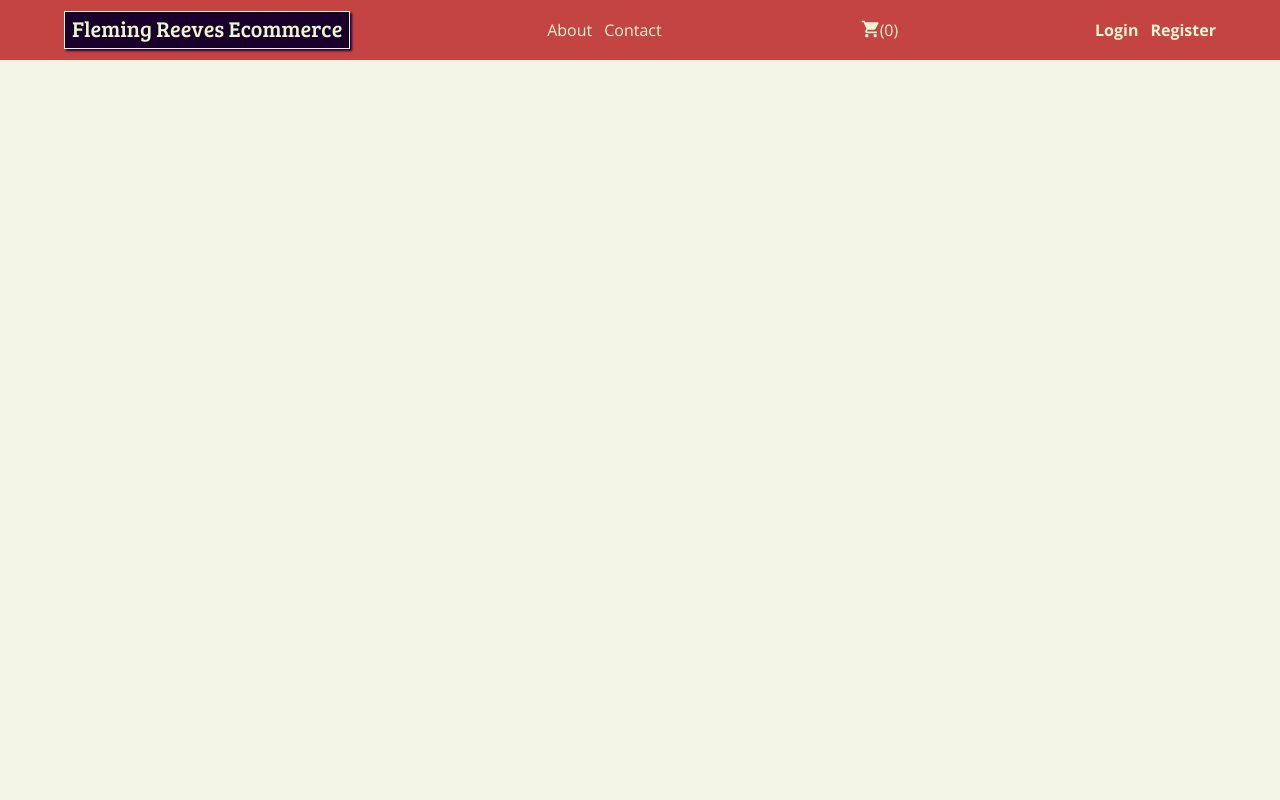
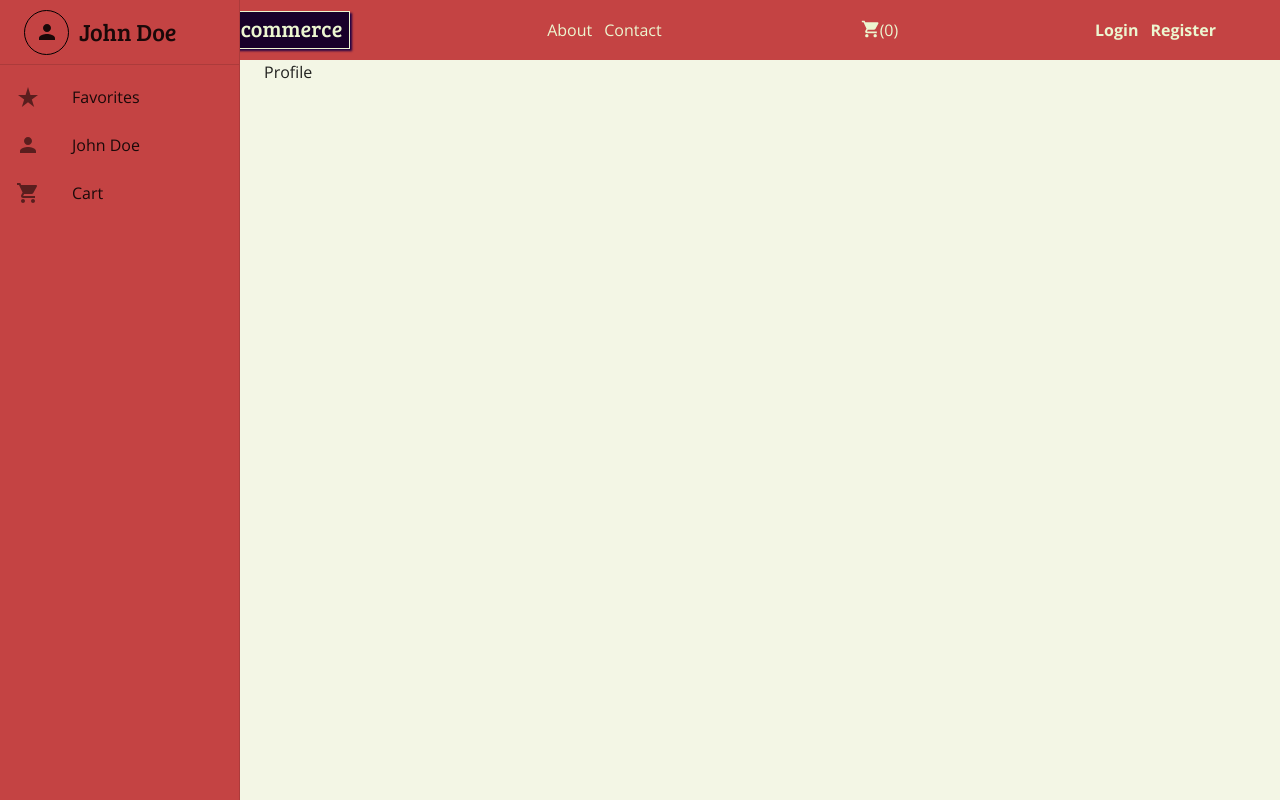
Before and after one commit to AndrewJFleming/fleming-reeves-ecommerce, a React (Create React App) app in the folder client/: page /profile in a window 1280 px wide. Built offline with nearby package versions, Linux system fonts and the light colour scheme; no server answers.

Commit message:
Sidebar is functioning and looks halfway decent

```diff
--- a/client/src/App.tsx
+++ b/client/src/App.tsx
@@ -15,6 +15,10 @@ import SingleProduct from "./pages/SingleProduct/SingleProduct";
 import { TopNav } from "./components/TopNav/TopNav";
 
 import { ProductData } from "./interfaces";
+import Layout from "./components/Layout/Layout";
+import Favorites from "./pages/Favorites/Favorites";
+import Cart from "./pages/Cart/Cart";
+import Profile from "./pages/Profile/Profile";
 // import "./App.css";
 
 const customTheme = createTheme({
@@ -109,12 +113,13 @@ function App() {
       .then((response: AxiosResponse) => {
         setProducts(response?.data);
       });
-  }, [products]);
+  }, []);
 
   return (
     <ThemeProvider theme={customTheme}>
       <CssBaseline />
       <TopNav user={user} />
+      <Layout user={user}>
         <Routes>
           <Route element={<Home productData={products} />} path="/" />
           <Route element={<About />} path="/about" />
@@ -125,7 +130,11 @@ function App() {
             element={<SingleProduct productData={products} />}
             path="/products/:productId"
           />
+          <Route element={<Favorites favorites={products} />} path="/favorites"/>
+          <Route element={<Cart productsInCart={products}/>} path="/cart" />
+          <Route element={<Profile />} path="/profile" />
         </Routes>
+      </Layout>
     </ThemeProvider>
   );
 }
--- /dev/null
+++ b/client/src/components/Layout/Layout.tsx
@@ -0,0 +1,138 @@
+import { makeStyles } from '@mui/styles';
+import React, { useState } from 'react';
+import AppBar from '@mui/material/AppBar';
+import Box from '@mui/material/Box';
+import Divider from '@mui/material/Divider';
+import Drawer from '@mui/material/Drawer';
+import List from '@mui/material/List';
+import ListItem from '@mui/material/ListItem';
+import ListItemIcon from '@mui/material/ListItemIcon';
+import ListItemText from '@mui/material/ListItemText';
+import MailIcon from '@mui/icons-material/Mail';
+import MenuIcon from '@mui/icons-material/Menu';
+import Toolbar from '@mui/material/Toolbar';
+import Typography from '@mui/material/Typography';
+import { ClassNames } from '@emotion/react';
+import StarRateIcon from '@mui/icons-material/StarRate';
+import PersonIcon from '@mui/icons-material/Person';
+import ShoppingCartIcon from '@mui/icons-material/ShoppingCart';
+import { Person } from '@mui/icons-material';
+import { flexbox } from '@mui/system';
+import { Container, CssBaseline, Paper } from '@mui/material';
+import { TopNav } from '../TopNav/TopNav';
+import { Link } from 'react-router-dom';
+
+type Props = {
+  children?: React.ReactNode;
+  user: boolean;
+};
+
+const drawerWidth = 240;
+
+const useStyles = makeStyles((theme: any) => {
+  return {
+    drawer: {
+      backgroundColor: '#C44343!important'
+    },
+    root: {
+      display: 'flex'
+    },
+    userIcon: {
+      marginRight: 10
+    },
+    userIconContainer: {
+      marginRight: 10,
+      width: 45,
+      height: 45,
+      borderRadius: 50,
+      border: '1px solid black',
+      display: 'flex',
+      justifyContent: 'center',
+      alignItems: 'center'
+    },
+    navLink: {
+      textDecoration: 'none',
+      color: 'inherit',
+      '&:hover': {
+        textDecoration: 'none'
+      }
+    }
+  };
+});
+
+const menuItems = [
+  {
+    text: 'Favorites',
+    icon: <StarRateIcon />,
+    path: '/favorites'
+  },
+  {
+    //   Add username variable here
+    text: 'John Doe',
+    icon: <PersonIcon />,
+    path: '/profile'
+  },
+  {
+    text: 'Cart',
+    icon: <ShoppingCartIcon />,
+    path: '/cart'
+  }
+];
+
+const drawer = <div />;
+
+const Layout = ({ children, user }: Props) => {
+  const classes = useStyles();
+
+  return (
+    <Box className={classes.root}>
+      <CssBaseline />
+      <Drawer
+        sx={{
+          flexShrink: 0,
+          '& .MuiDrawer-paper': {
+            width: drawerWidth,
+            boxSizing: 'border-box'
+          }
+        }}
+        classes={{
+          paper: classes.drawer
+        }}
+        variant="permanent"
+        anchor="left"
+      >
+        <Toolbar>
+          <Box className={classes.userIconContainer}>
+            <PersonIcon />
+          </Box>
+          <Typography variant="h5">John Doe</Typography>
+        </Toolbar>
+        <Divider />
+        <List className={classes.drawer}>
+          {menuItems.map((item, index) =>
+            <Link className={classes.navLink} to={item.path}>
+              <ListItem button key={item.text}>
+                <ListItemIcon>
+                  {item.icon}
+                </ListItemIcon>
+                <ListItemText primary={item.text} />
+              </ListItem>
+            </Link>
+          )}
+        </List>
+        <Paper className={classes.drawer} />
+      </Drawer>
+      <Container
+        sx={{
+          width: `calc(100% - ${drawerWidth}px)`,
+          ml: `${drawerWidth}px`,
+          alignSelf: 'space-around'
+        }}
+      >
+        {children}
+      </Container>
+    </Box>
+  );
+};
+
+export default Layout;
--- a/client/src/components/Products/Product/Product.css
+++ b/client/src/components/Products/Product/Product.css
@@ -1,6 +1,6 @@
 .product-card {
     width: 245px;
-    min-height: 550px;
+    min-height: 425px;
     border-radius: 15px;
     padding: 12px;
     margin: 12px;
--- /dev/null
+++ b/client/src/pages/Cart/Cart.tsx
@@ -0,0 +1,68 @@
+import {
+  Box,
+  List,
+  ListItem,
+  ListItemText,
+  Typography
+} from '@mui/material';
+import React from 'react';
+import { ProductData } from '../../interfaces';
+import { products } from './../../../data';
+
+type Props = {
+  productsInCart: ProductData[];
+};
+
+const Cart = ({ productsInCart }: Props) => {
+  let currentCart = productsInCart.map(product => {
+    return (
+      <ListItem
+        alignItems="flex-start"
+        sx={{
+          width: '85%',
+          border: '1px solid black',
+          borderRadius: 7,
+          margin: '15px 0px'
+        }}
+      >
+        <img
+          src={product.squareThumbUrl}
+          alt="a preview of the product"
+        />
+        <ListItemText
+          primary={product.title}
+          secondary={'Price:  $' + product.price}
+          primaryTypographyProps={{
+            fontSize: '24px',
+            fontWeight: 600
+          }}
+          sx={{
+            alignSelf: 'center',
+            marginLeft: '3vw',
+            fontSize: '24px'
+          }}
+        />
+      </ListItem>
+    );
+  });
+
+  return (
+    <Box>
+      <Typography variant="h2" textAlign="center">
+        Cart
+      </Typography>
+      <List
+        sx={{
+          display: 'flex',
+          flexDirection: 'column',
+          alignItems: 'center'
+        }}
+      >
+        {currentCart}
+        <Typography />
+      </List>
+    </Box>
+  );
+};
+
+export default Cart;
--- /dev/null
+++ b/client/src/pages/Favorites/Favorites.tsx
@@ -0,0 +1,69 @@
+import {
+  Box,
+  List,
+  ListItem,
+  ListItemText,
+  Typography
+} from '@mui/material';
+import { makeStyles } from '@mui/styles';
+import React from 'react';
+import { ProductData } from '../../interfaces';
+
+type Props = {
+  favorites?: ProductData[];
+};
+
+const useStyles = makeStyles((theme: any) => {
+  return {};
+});
+
+const Favorites = ({ favorites }: Props) => {
+
+    let allFavorites = favorites?.map(favorite => {
+      return (
+        <ListItem
+          alignItems="flex-start"
+          sx={{
+            width: '85%',
+            border: '1px solid black',
+            borderRadius: 7,
+            margin: '15px 0px'
+          }}
+        >
+          <img
+            src={favorite.squareThumbUrl}
+            alt="a preview of the product"
+          />
+          <ListItemText
+          primary={favorite.title}
+          primaryTypographyProps={{fontSize: '24px', fontWeight: 600}}
+          sx={{
+              alignSelf: 'center',
+              marginLeft: '3vw',
+              fontSize: '24px'
+              }} />
+        </ListItem>
+      );
+    });
+
+
+  return (
+    <Box>
+        <Typography
+        variant='h2'
+        textAlign="center"
+        >
+        Favorites
+        </Typography>
+      <List sx={{
+          display: 'flex',
+          flexDirection: 'column',
+          alignItems: 'center'
+      }}>
+        {allFavorites}
+      </List>
+    </Box>
+  );
+};
+
+export default Favorites;
--- /dev/null
+++ b/client/src/pages/Profile/Profile.tsx
@@ -0,0 +1,9 @@
+import React from 'react';
+
+type Props = {};
+
+const Profile = (props: Props) => {
+  return <div>Profile</div>;
+};
+
+export default Profile;
--- a/client/src/pages/SingleProduct/SingleProduct.tsx
+++ b/client/src/pages/SingleProduct/SingleProduct.tsx
@@ -1,8 +1,7 @@
-import React, { FC, useState } from 'react';
+import React, { useState } from 'react';
 import './SingleProduct.css';
 import { useParams } from 'react-router-dom';
 import { ProductData } from '../../interfaces';
-import { products } from '../../data';
 
 import Modal from './Modal/Modal';
 
```
Also changed, not shown: client/src/interfaces.ts (line endings or trailing spaces), 1 other file (tests, documents, lock files or other folders). Lines whose indentation alone changed are shown as unchanged.
